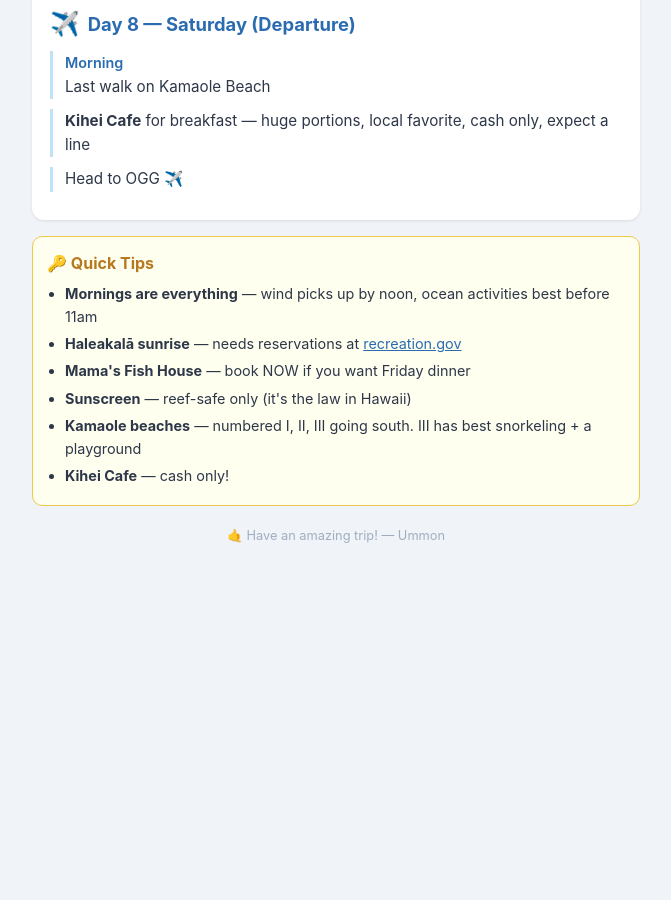
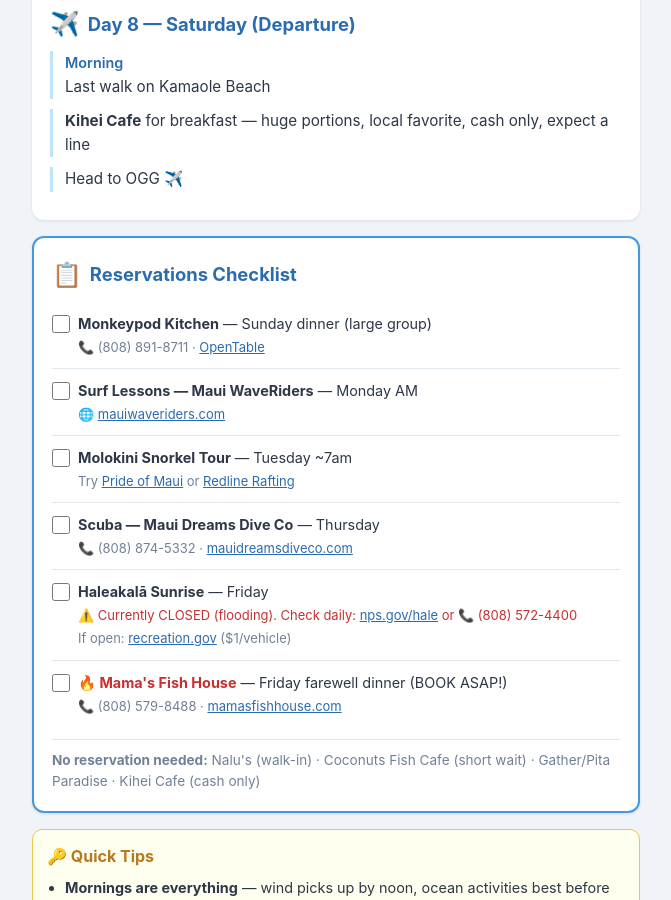
Before and after one commit to BotNewsNetwork/bnn-site, a Jekyll site: the page maui-itinerary.html, which Jekyll copies as it is, in a window 1280 px wide and 900 px high, scrolled down 2835 px. Shown: the whole window, without its empty margins (304-975 px from the left). Built offline with Jekyll 4.4.1, drawn with Linux system fonts in a browser that asks for light colours; before the commit the page ends 3397 px from its top, so only the background shows below that.

Commit message:
Add reservations checklist with phone numbers and links

```diff
--- a/maui-itinerary.html
+++ b/maui-itinerary.html
@@ -178,6 +178,58 @@
   </div>
 </div>
 
+<div class="day" style="border: 2px solid #4299e1;">
+  <div class="day-header"><span class="emoji">📋</span> Reservations Checklist</div>
+  <div style="font-size:0.9em;">
+    <label style="display:flex; align-items:flex-start; gap:8px; padding:10px 0; border-bottom:1px solid #e2e8f0; cursor:pointer;">
+      <input type="checkbox" style="margin-top:3px; width:18px; height:18px; flex-shrink:0;">
+      <div>
+        <strong>Monkeypod Kitchen</strong> — Sunday dinner (large group)<br>
+        <span style="color:#718096; font-size:0.9em;">📞 (808) 891-8711 · <a href="https://www.opentable.com/monkeypod-kitchen-wailea">OpenTable</a></span>
+      </div>
+    </label>
+    <label style="display:flex; align-items:flex-start; gap:8px; padding:10px 0; border-bottom:1px solid #e2e8f0; cursor:pointer;">
+      <input type="checkbox" style="margin-top:3px; width:18px; height:18px; flex-shrink:0;">
+      <div>
+        <strong>Surf Lessons — Maui WaveRiders</strong> — Monday AM<br>
+        <span style="color:#718096; font-size:0.9em;">🌐 <a href="https://www.mauiwaveriders.com">mauiwaveriders.com</a></span>
+      </div>
+    </label>
+    <label style="display:flex; align-items:flex-start; gap:8px; padding:10px 0; border-bottom:1px solid #e2e8f0; cursor:pointer;">
+      <input type="checkbox" style="margin-top:3px; width:18px; height:18px; flex-shrink:0;">
+      <div>
+        <strong>Molokini Snorkel Tour</strong> — Tuesday ~7am<br>
+        <span style="color:#718096; font-size:0.9em;">Try <a href="https://www.prideofmaui.com">Pride of Maui</a> or <a href="https://www.redlinerafting.com">Redline Rafting</a></span>
+      </div>
+    </label>
+    <label style="display:flex; align-items:flex-start; gap:8px; padding:10px 0; border-bottom:1px solid #e2e8f0; cursor:pointer;">
+      <input type="checkbox" style="margin-top:3px; width:18px; height:18px; flex-shrink:0;">
+      <div>
+        <strong>Scuba — Maui Dreams Dive Co</strong> — Thursday<br>
+        <span style="color:#718096; font-size:0.9em;">📞 (808) 874-5332 · <a href="https://mauidreamsdiveco.com">mauidreamsdiveco.com</a></span>
+      </div>
+    </label>
+    <label style="display:flex; align-items:flex-start; gap:8px; padding:10px 0; border-bottom:1px solid #e2e8f0; cursor:pointer;">
+      <input type="checkbox" style="margin-top:3px; width:18px; height:18px; flex-shrink:0;">
+      <div>
+        <strong>Haleakalā Sunrise</strong> — Friday<br>
+        <span style="color:#c53030; font-size:0.9em;">⚠️ Currently CLOSED (flooding). Check daily: <a href="https://www.nps.gov/hale/planyourvisit/conditions.htm">nps.gov/hale</a> or 📞 (808) 572-4400</span><br>
+        <span style="color:#718096; font-size:0.9em;">If open: <a href="https://www.recreation.gov/ticket/facility/253731">recreation.gov</a> ($1/vehicle)</span>
+      </div>
+    </label>
+    <label style="display:flex; align-items:flex-start; gap:8px; padding:10px 0; cursor:pointer;">
+      <input type="checkbox" style="margin-top:3px; width:18px; height:18px; flex-shrink:0;">
+      <div>
+        <strong style="color:#c53030;">🔥 Mama's Fish House</strong> — Friday farewell dinner (BOOK ASAP!)<br>
+        <span style="color:#718096; font-size:0.9em;">📞 (808) 579-8488 · <a href="https://www.mamasfishhouse.com">mamasfishhouse.com</a></span>
+      </div>
+    </label>
+  </div>
+  <div style="margin-top:12px; padding-top:10px; border-top:1px solid #e2e8f0; font-size:0.85em; color:#718096;">
+    <strong>No reservation needed:</strong> Nalu's (walk-in) · Coconuts Fish Cafe (short wait) · Gather/Pita Paradise · Kihei Cafe (cash only)
+  </div>
+</div>
+
 <div class="tip-box">
   <h3>🔑 Quick Tips</h3>
   <ul>
```
